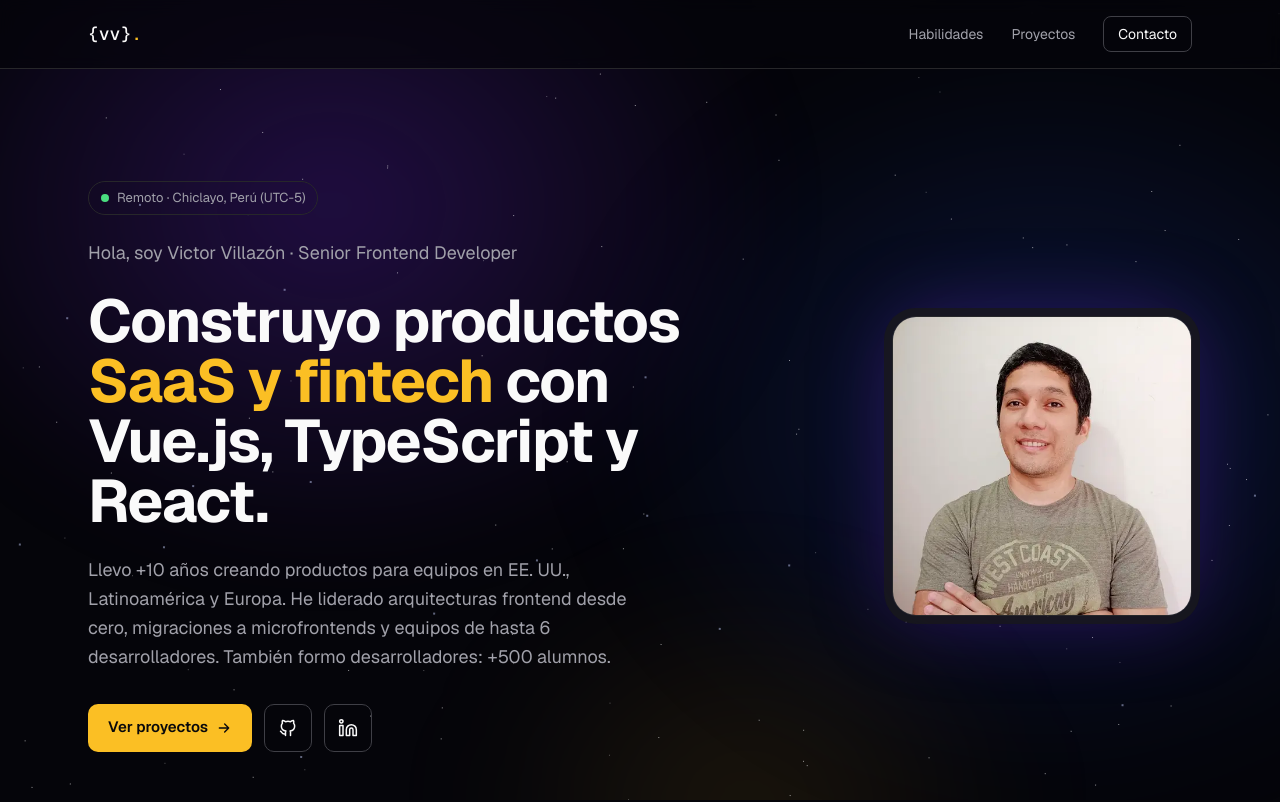
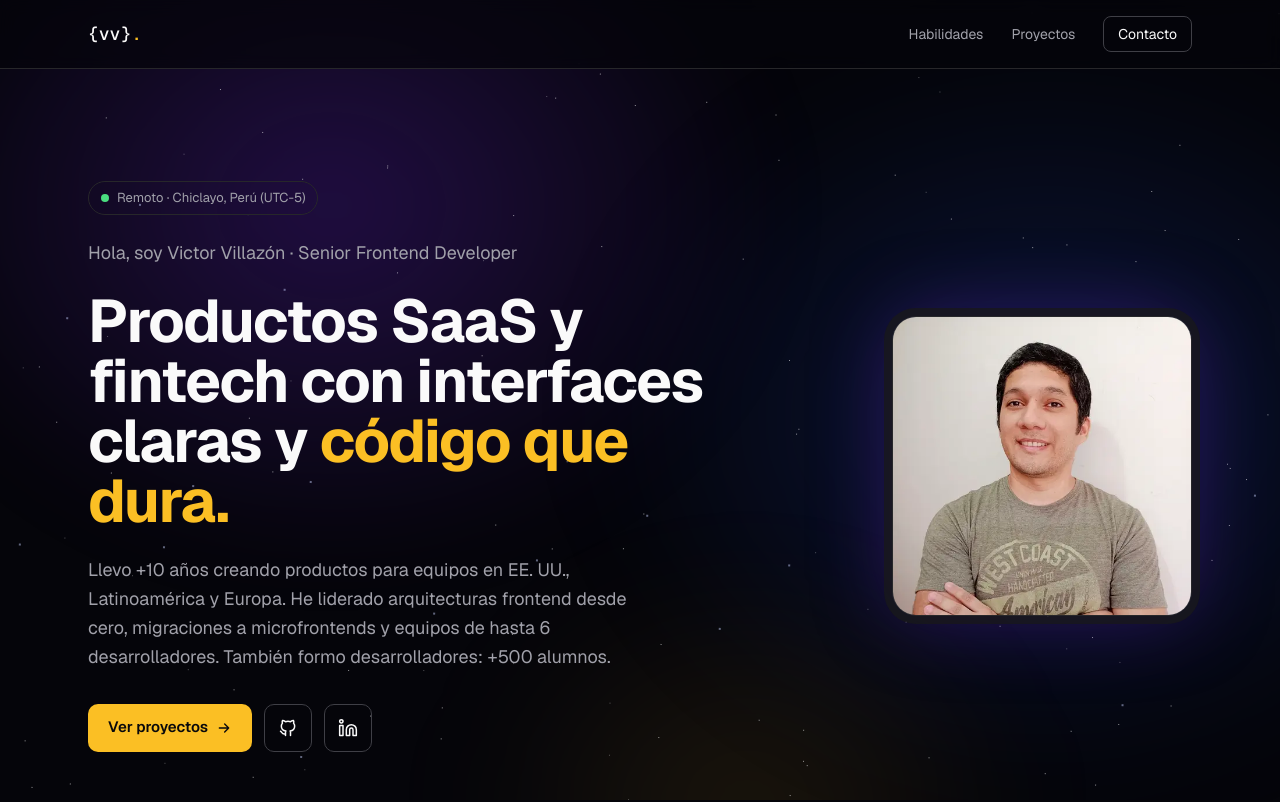
Before and after one commit to victorvzn/victorvillazon-portfolio, a Next.js app: page / in a window 1280 px wide. Shown: the top 802 px of the page. Built offline with nearby package versions, Linux system fonts and the light colour scheme.

Commit message:
Update hero headline copy

```diff
--- a/pages/index.js
+++ b/pages/index.js
@@ -228,7 +228,7 @@ export default function Home() {
             </div>
             <p className='text-lg text-zinc-400'>Hola, soy Victor Villazón · Senior Frontend Developer</p>
             <h1 className='text-4xl font-bold leading-[1.05] tracking-tight md:text-6xl'>
-              Construyo productos <span className='text-accent'>SaaS y fintech</span> con Vue.js, TypeScript y React.
+              Productos SaaS y fintech con interfaces claras y <span className='text-accent'>código que dura.</span>
             </h1>
             <p className='max-w-xl text-lg leading-relaxed text-zinc-400'>
               Llevo +10 años creando productos para equipos en EE. UU., Latinoamérica y Europa. He liderado arquitecturas frontend desde cero, migraciones a microfrontends y equipos de hasta 6 desarrolladores. También formo desarrolladores: +500 alumnos.
```
